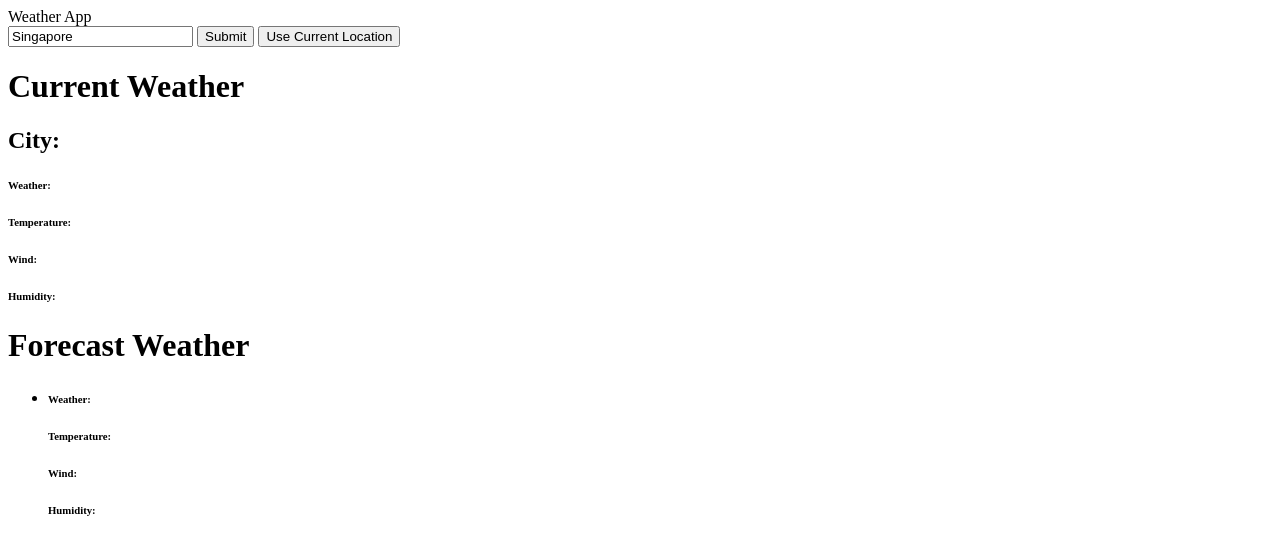
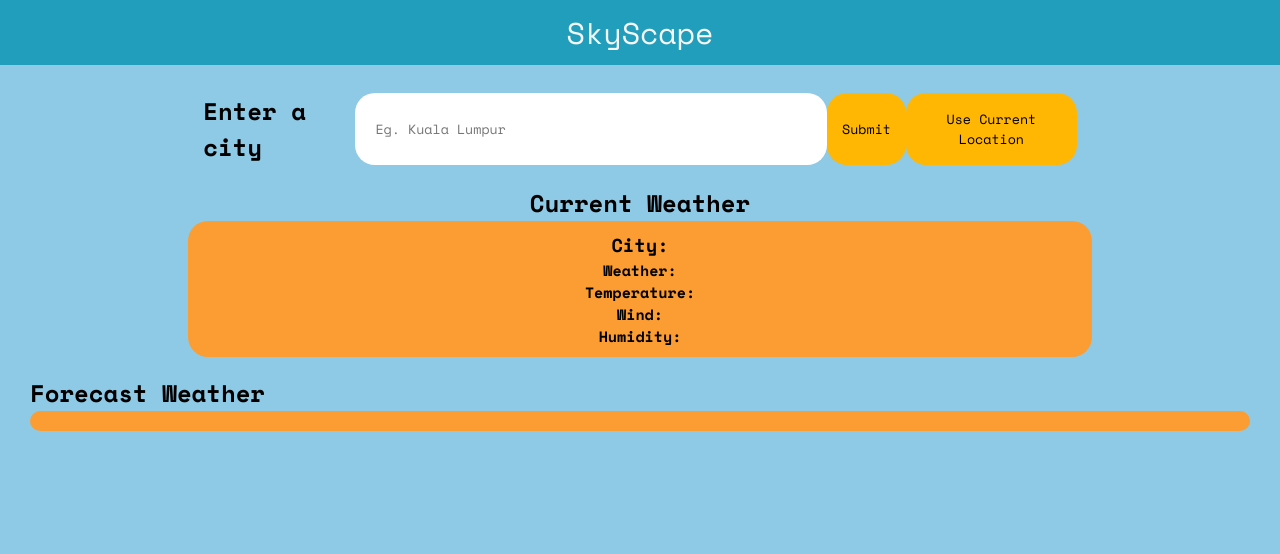
Before and after one commit to 0xNafri/skyscape, a plain HTML site: page index.html in a window 1280 px wide. Drawn offline with nearby package versions, Linux system fonts and the light colour scheme.

Commit message:
added styles

```diff
--- a/index.html
+++ b/index.html
@@ -3,34 +3,37 @@
 <head>
     <meta charset="UTF-8">
     <meta name="viewport" content="width=device-width, initial-scale=1.0">
-    <title>Weather App</title>
+    <link rel="stylesheet" href="styles.css">
+    <link rel="preconnect" href="https://fonts.googleapis.com">
+    <link rel="preconnect" href="https://fonts.gstatic.com" crossorigin>
+    <link href="https://fonts.googleapis.com/css2?family=Space+Mono:wght@400;700&display=swap" rel="stylesheet">
+    <title>SkyScape</title>
 </head>
 <body>
-    <header>Weather App</header>
-    <div>
-        <input type="text" name="" id="city-input" placeholder="Eg. Kuala Lumpur" value="Singapore">
+    <header>SkyScape</header>
+    <div class="dashboard">
+        <div class="menu">
+            <h2>Enter a city</h2>
+            <input type="text" name="" id="city-input" placeholder="Eg. Kuala Lumpur">
             <button id="submit-btn">Submit</button>
             <button id="location-btn">Use Current Location</button>
         </div>
-    <div>
-        <h1>Current Weather</h1>
-        <h2 id="city-text">City:</h2>
+
+        <h2>Current Weather</h2>
+        <div class="current-section">
+            <h3 id="city-text">City:</h3>
             <div id="current-icon"></div>
             <h6 id="current-weather">Weather:</h6>
             <h6 id="current-temp">Temperature:</h6>
             <h6 id="current-wind">Wind:</h6>
             <h6 id="current-humid">Humidity:</h6>
         </div>
+    </div>
 
-    <div>
-        <h1>Forecast Weather</h1>
-
+    <div class="forecast-section">
+        <h2>Forecast Weather</h2>
         <ul>
             <li class="forecast-card">
-                <h6 id="forecast-weather">Weather:</h6>
-                <h6 id="forecast-temp">Temperature:</h6>
-                <h6 id="forecast-wind">Wind:</h6>
-                <h6 id="forecast-humid">Humidity:</h6>
             </li>
         </ul>
     <div>
--- a/script.js
+++ b/script.js
@@ -39,6 +39,7 @@ function getCurrentLocation() {
         position => {
             const { latitude, longitude } = position.coords
             getCurrentWeather(latitude,longitude)
+            getForecastWeather(latitude,longitude)
         },
         error => {
             if (error.code === error.PERMISSION_DENIED) {
@@ -74,8 +75,9 @@ function getCurrentWeather(latitude, longitude) {
 
             weatherEL.innerHTML = `<p>Weather: ${weather}</p>`
             tempEL.innerHTML = `<p>Temperature: ${temperature}°C</p>`
-            windEl.innerHTML = `<p>Wind: ${wind} M/S</p>`
-            humidEl.innerHTML = `<p>Humidity: ${humidity} %</p>`
+            windEl.innerHTML = `<p>Wind: ${wind} m/s</p>`
+            humidEl.innerHTML = `<p>Humidity: ${humidity}%</p>`
+            inputEL.value = ''
             // console.log(icon)
         })
 }
@@ -92,6 +94,8 @@ function getForecastWeather(latitude, longitude) {
                 }
             })
 
+            cardEl.innerHTML = ''
+
             fiveDaysForecast.reverse()
 
             fiveDaysForecast.forEach((forecastList, index) => {
@@ -104,12 +108,12 @@ function getForecastWeather(latitude, longitude) {
                 date = (dateObject.toString()).slice(0,15)
 
                 const html = `<li>
-                <h2>(${date})</h2>
+                <h3>(${date})</h3>
                 <img src="https://openweathermap.org/img/wn/${icon}@4x.png" alt="forecast-icon">
                 <h6 id="forecast-weather">Weather: ${weather}</h6>
-                <h6 id="forecast-temp">Temperature: ${temperature}</h6>
-                <h6 id="forecast-wind">Wind: ${wind}</h6>
-                <h6 id="forecast-humid">Humidity: ${humidity}</h6>
+                <h6 id="forecast-temp">Temperature: ${temperature} °C</h6>
+                <h6 id="forecast-wind">Wind: ${wind} m/s</h6>
+                <h6 id="forecast-humid">Humidity: ${humidity}%</h6>
                 </li>`
                 if (index < fiveDaysForecast.length - 1) {
                     cardEl.insertAdjacentHTML("afterbegin", html)
--- /dev/null
+++ b/styles.css
@@ -0,0 +1,87 @@
+* {
+    margin: 0;
+    padding: 0;
+    font-family: 'Space Mono', monospace;
+}
+
+body {
+    background-color: #8ecae6;
+}
+
+header {
+    background-color: #219ebc;
+    position: sticky;
+    top: 0;
+    color: whitesmoke;
+    text-align: center;
+    padding: 10px 16px;
+    font-size: 30px;
+}
+
+.dashboard {
+    display: flex;
+    flex-direction: column;
+    align-items: center;
+    padding: 8px 16px;
+}
+
+.menu {
+    width: 70%;
+    margin: 5px;
+    padding: 15px 20px;
+    display: flex;
+    justify-content: space-between;
+}
+
+.menu > input {
+    padding: 10px 20px;
+    width: 500px;
+    border: none;
+    border-radius: 20px;
+}
+
+
+
+.menu > button {
+    padding: 10px 15px;
+    border: none;
+    border-radius: 20px;
+    background-color: #ffb703;
+}
+
+.menu > button:hover {
+    background-color: #fb8500;
+}
+
+.current-section {
+    width: 70%;
+    padding: 10px 15px;
+    display: flex;
+    flex-direction: column;
+    background-color: #fc9d33;
+    border: none;
+    border-radius: 20px;
+    align-items: center;
+    text-align: start;
+}
+
+h6 {
+    font-size: 15px;
+    font-weight: bold;
+}
+
+.forecast-section {
+
+    padding: 10px 30px;
+}
+
+
+.forecast-card {
+    display: flex;
+    justify-content: space-between;
+    list-style: none;
+    background-color: #fc9d33;
+    border: none;
+    border-radius: 20px;
+    padding: 10px 30px;
+}
```
Lines whose indentation alone changed are shown as unchanged.
